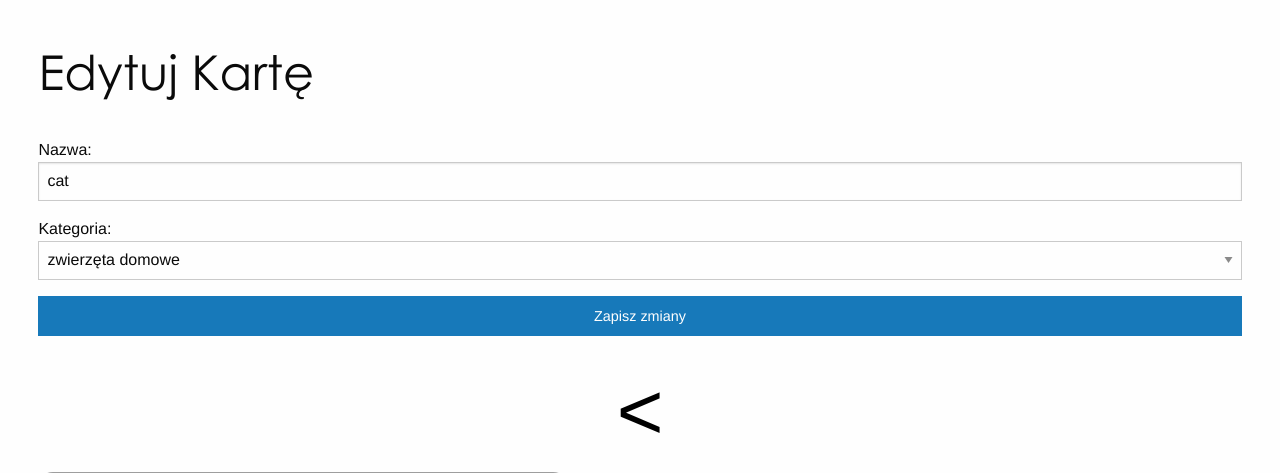
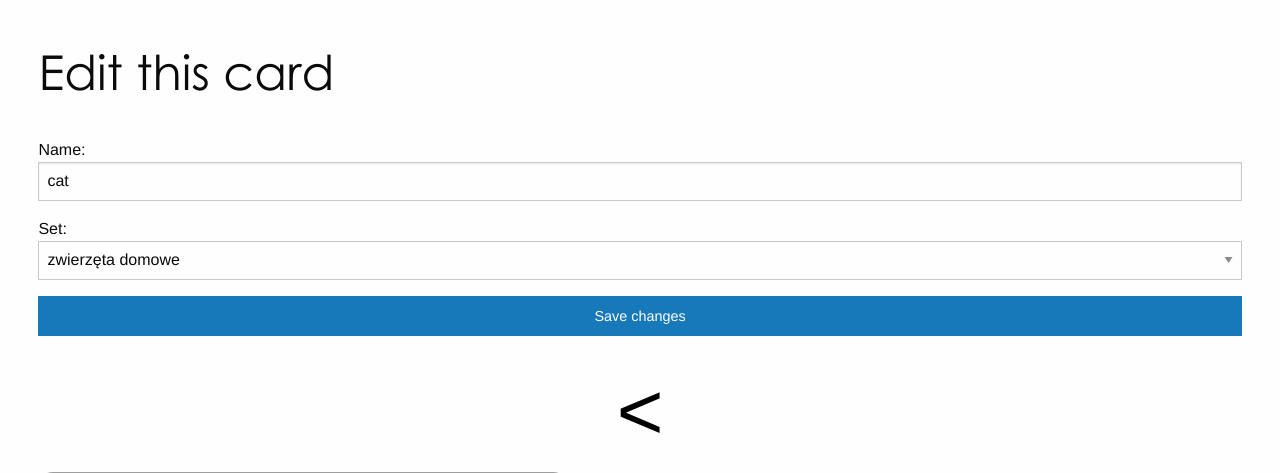
Before and after one commit to zulixro/MontessoriCards, a Rails app: page /cards/1/edit in a window 1280 px wide. Shown: the top 473 px of the page. Run offline with Rails 7, Linux system fonts and the light colour scheme; data comes from the database, SQL or seed files in the repository; style sheets or scripts are compiled from the project's sources; some libraries are stand-ins or nearby versions; grey boxes are pictures that could not be loaded.

Commit message:
change lang to english

```diff
--- a/app/controllers/cards_controller.rb
+++ b/app/controllers/cards_controller.rb
@@ -57,8 +57,12 @@ class CardsController < ApplicationController
   end
 
   def card_urls
-    card_urls = WikimediaConnector.new(params[:card_name]).get_urls
-    render json: { urls: card_urls }
+    begin
+      card_urls = WikimediaConnector.new(params[:card_name]).get_urls
+      render json: { urls: card_urls }
+    rescue Wikimedia::Error
+      render json: { error: "No image found" }, status: :unprocessable
+    end
   end
 
   private
--- /dev/null
+++ b/app/services/wikimedia/error.rb
@@ -0,0 +1,4 @@
+module Wikimedia
+  class NoImageError
+  end
+end
--- a/app/services/wikimedia_connector.rb
+++ b/app/services/wikimedia_connector.rb
@@ -13,7 +13,7 @@ class WikimediaConnector
     begin
       JSON.parse(response)["query"]["pages"].values.map { |page| page["imageinfo"].first["url"] }
     rescue
-      raise "Brak wyników"
+      raise Wikimedia::NoImageError.new
     end
   end
 
--- a/app/views/cards/_form.html.erb
+++ b/app/views/cards/_form.html.erb
@@ -1,9 +1,9 @@
 <div class="row">
   <div class="small-12 medium-4 column">
-    Nazwa: <%= f.text_field :name, id: "card-name" %>
-    Kategoria: <%= f.select :category_id, @categories %>
+    Name: <%= f.text_field :name, id: "card-name" %>
+    Set: <%= f.select :category_id, @categories %>
     <%= f.hidden_field :url, id: "card-url" %>
-    <%= f.submit "Zapisz zmiany", class:"button expanded" %>
+    <%= f.submit "Save changes", class:"button expanded" %>
   </div>
 
   <div class="small-2 medium-1 column button-container">
--- a/app/views/cards/edit.html.erb
+++ b/app/views/cards/edit.html.erb
@@ -1,4 +1,4 @@
-<h1>Edytuj Kartę</h1>
+<h1>Edit this card</h1>
 <br>
 <%= form_for(@card) do |f| %>
   <%= render 'form', f: f %>
--- a/app/views/cards/index.html.erb
+++ b/app/views/cards/index.html.erb
@@ -1,6 +1,6 @@
 <div class="row">
   <div class="small-12 columns">
-    <h1>Karty Trójstopniowe</h1>
+    <h1>Cards</h1>
   </div>
 </div>
 <div class="row">
--- a/app/views/cards/show.html.erb
+++ b/app/views/cards/show.html.erb
@@ -1,13 +1,13 @@
 <div class="row">
   <div class="small-12 large-5 columns">
-    <h1>Karty Trójstopniowe</h1>
+    <h1>Cards</h1>
     <h2><%= @card.category.name %></h2>
     <h3><%= @card.name %></h3>
     <div>
-      <%= link_to "Pobierz PDF", :action => "show", :format => :pdf, data: {turbolinks: false} %>
+      <%= link_to "Download PDF", :action => "show", :format => :pdf, data: {turbolinks: false} %>
     </div>
     <div>
-      <%= link_to "Edytuj", :action => "edit" %>
+      <%= link_to "Edit card", :action => "edit" %>
     </div>
   </div>
 
```
